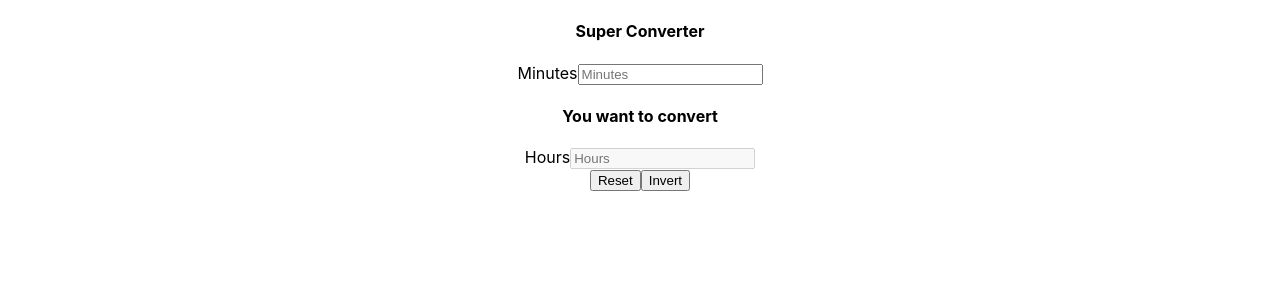
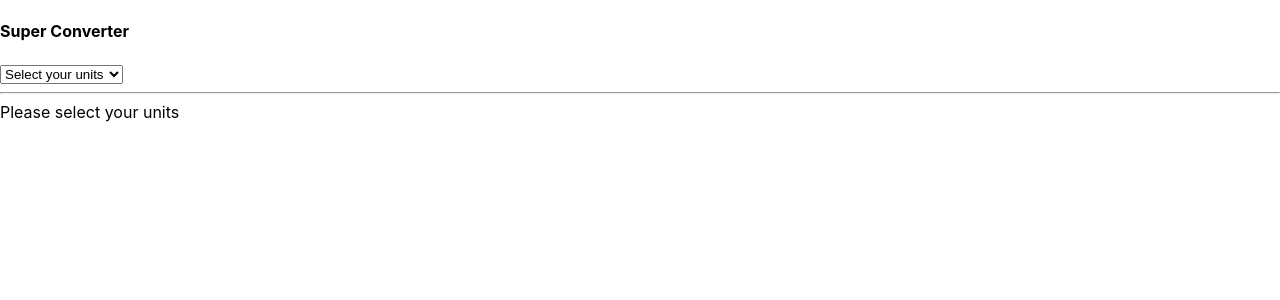
Before and after one commit to onetuks/movie-web-site, a React (Create React App) app: page / in a window 1280 px wide. Shown: the top 300 px of the page. Built offline with nearby package versions, Linux system fonts and the light colour scheme.

Commit message:
Super Converter Time and Dist done

```diff
--- a/src/App.js
+++ b/src/App.js
@@ -3,6 +3,78 @@ import logo from './logo.svg';
 import './App.css';
 
 function App() {
+	const [index, setIndex] = useState("xx");
+
+	function onSelectChange(event) {
+		setIndex(event.target.value);
+	}
+
+	return (
+		<div>
+			<h4>Super Converter</h4>
+			<select onChange={onSelectChange}>
+				<option value="xx">Select your units</option>
+				<option value="0">Minutes to Hours</option>
+				<option value="1">Km to Miles</option>
+			</select>
+			<hr/>
+			{index === "xx" ? "Please select your units" : null}
+			{index === "0" ? <MinutesToHours /> : null}
+			{index === "1" ? <KmToMiles/> : null}
+		</div>
+	);
+}
+
+// 1km = 0.621 miles
+function KmToMiles() {
+
+	const [distance, setDistance] = useState();
+	const [inverted, setInverted] = useState(false);
+
+	function onChange(event) {
+		setDistance(event.target.value);
+	}
+
+	const reset = () => {
+		setDistance(0);
+	};
+
+	const onInverted = () => {
+		reset();
+		setInverted((current) => !current);
+	};
+
+	return (
+		<div>
+			<div>
+				<label htmlFor="km">KM</label>
+				<input
+					value={inverted ? distance * 1000 / 621 : distance}
+					id="km"
+					placeholder="KM"
+					type="number"
+					onChange={onChange}
+					disabled={inverted}
+				/>
+			</div>
+			<div>
+				<label htmlFor="mile">MILE</label>
+				<input
+					value={inverted ? distance : distance * 0.621}
+					id="mile"
+					placeholder="MILE"
+					type="number"
+					onChange={onChange}
+					disabled={!inverted}
+				/>
+			</div>
+			<button onClick={reset}>Reset Dist</button>
+			<button onClick={onInverted}>Invert Dist</button>
+		</div>
+	);
+}
+
+function MinutesToHours() {
 
 	const [amount, setAmount] = useState();
 	const [inverted, setInverted] = useState(false);
@@ -21,8 +93,7 @@ function App() {
 	}
 
 	return (
-	  <div className="App">
-		<h4>Super Converter</h4>
+	  <div>
 		<div>
 			<label htmlFor="minutes">Minutes</label>
 			<input
```
